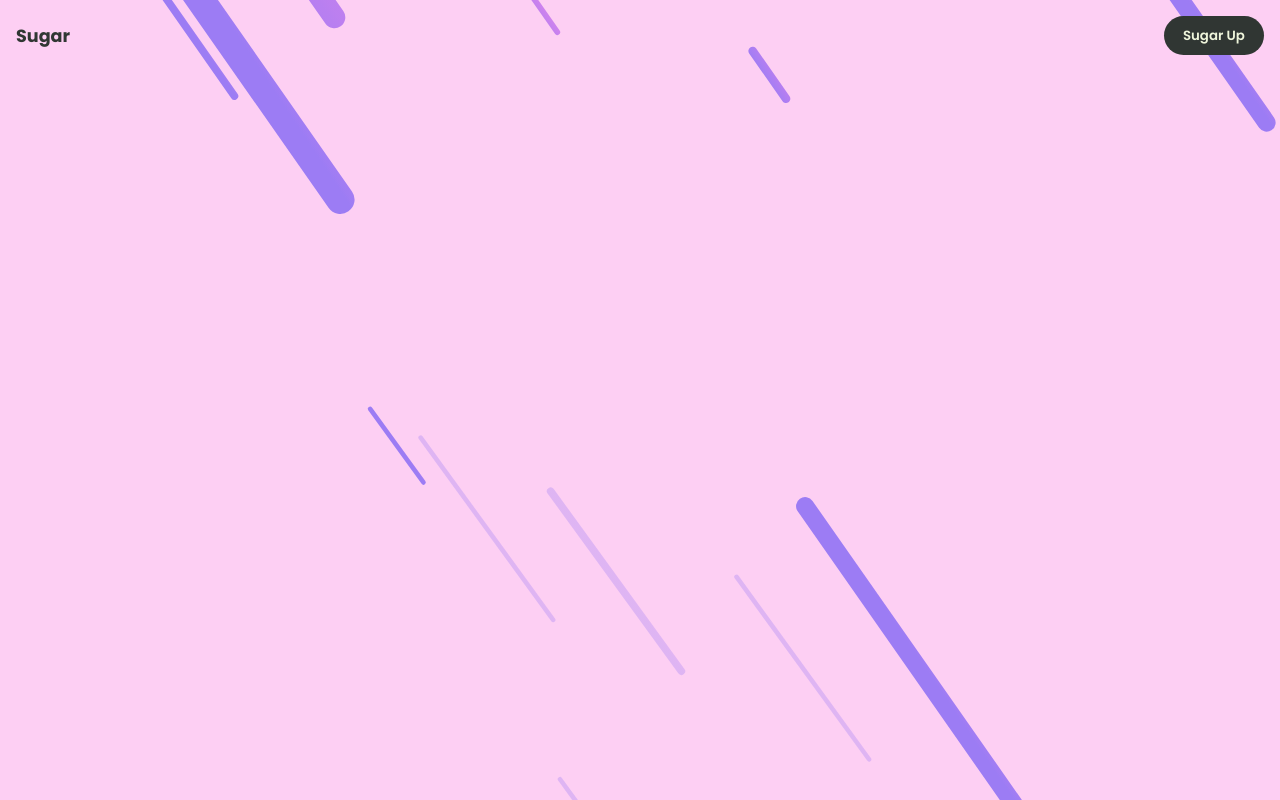
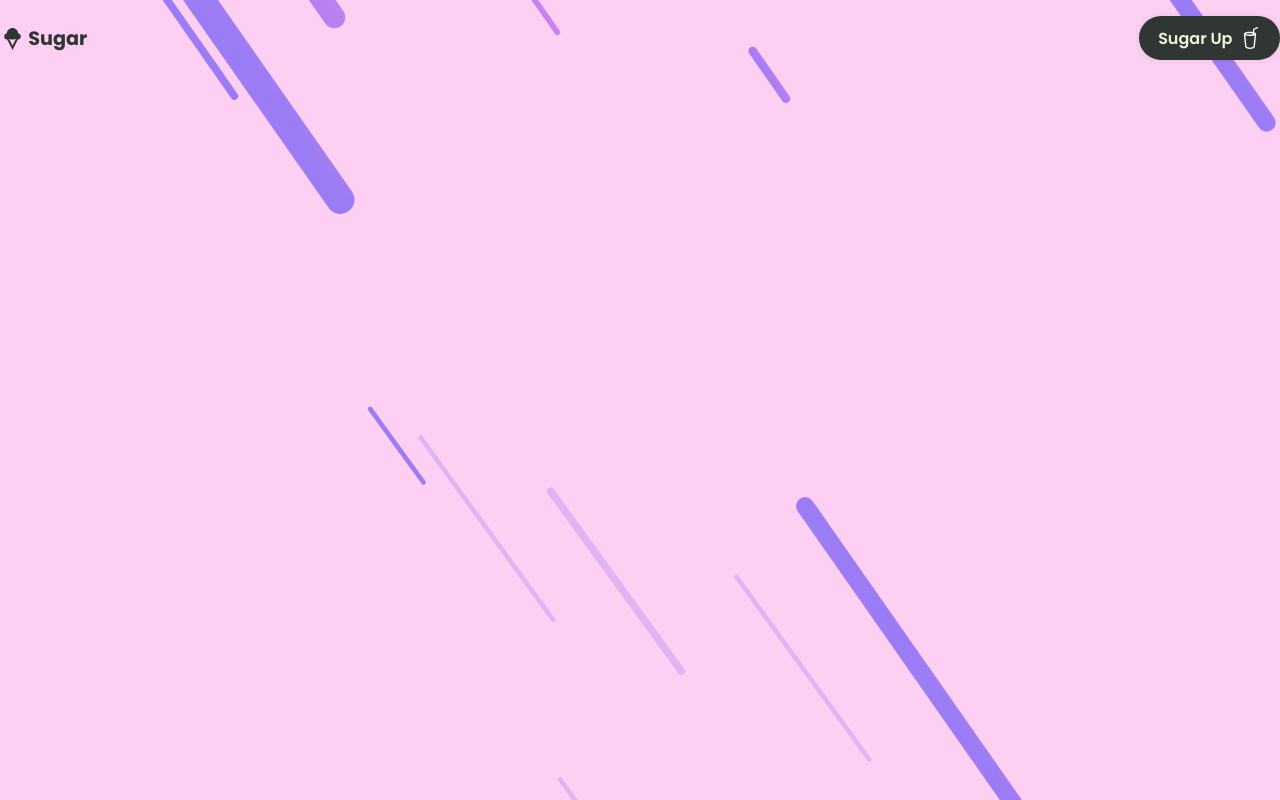
Before and after one commit to gustavo-zsilva/sugar, a Next.js app: page / in a window 1280 px wide. Built offline with nearby package versions, Linux system fonts and the light colour scheme.

Commit message:
Added Button Component

```diff
--- /dev/null
+++ b/src/components/Button/index.ts
@@ -0,0 +1,43 @@
+import { styled } from "@styles/stitches.config";
+
+export const Button = styled('button', {
+    display: 'flex',
+    alignItems: 'center',
+    justifyContent: 'center',
+
+    background: '$lightBlack',
+    color: '$white',
+    fontWeight: '$semiBold',
+
+    padding: '1rem',
+    borderRadius: '999px',
+    border: 0,
+    gridGap: '.4rem',
+
+    transition: '.2s',
+    boxShadow: '0 0 3px 3px rgba(0, 0, 0, 0.03)',
+
+    variants: {
+        type: {
+            ghost: {
+                color: '$black',
+                background: 'transparent',
+                borderRadius: 'initial',
+                borderBottom: '3px solid',
+                boxShadow: '0 0 0 transparent',
+            },
+            purple: {
+                background: '$primary',
+                '&:hover': {
+                    background: '$primaryDark',
+                },
+            }
+        },
+        size: {
+            sm: {
+                fontSize: '1rem',
+                padding: '.6rem 1.2rem',
+            },
+        }
+    },
+})
--- a/src/components/Header/index.tsx
+++ b/src/components/Header/index.tsx
@@ -1,14 +1,20 @@
+import { MdIcecream } from 'react-icons/md'
+import { BsCupStraw } from 'react-icons/bs'
+
 import { Container } from './styles'
+import { Button } from '@components/Button'
 
 export function Header() {
     return (
         <Container>
             <strong>
+                <MdIcecream size={25} />
                 Sugar
             </strong>
-            <button>
+            <Button size="sm">
                 <span>Sugar Up</span>
-            </button>
+                <BsCupStraw color="#FFF" size={22} />
+            </Button>
         </Container>
     )
 }
--- a/src/components/Header/styles.ts
+++ b/src/components/Header/styles.ts
@@ -9,6 +9,10 @@ export const Container = styled('header', {
 
     'strong': {
         color: '$lightBlack',
+        fontSize: '1.2rem',
+        display: 'flex',
+        gridGap: '.2rem',
+        alignItems: 'center',
     },
 
     'button': {
@@ -16,14 +20,10 @@ export const Container = styled('header', {
         padding: '.6rem 1.2rem',
         borderRadius: '999px',
         border: 0,
-
-        'span': {
-            color: '$white',
-            fontWeight: '$semiBold',
-        }
+        display: 'flex',
+        alignItems: 'center',
+        gridGap: '.4rem',
+        color: '$white',
+        fontWeight: '$semiBold',
     },
-
-    '@sm': {
-        margin: '0 1rem',
-    }
 })
```
